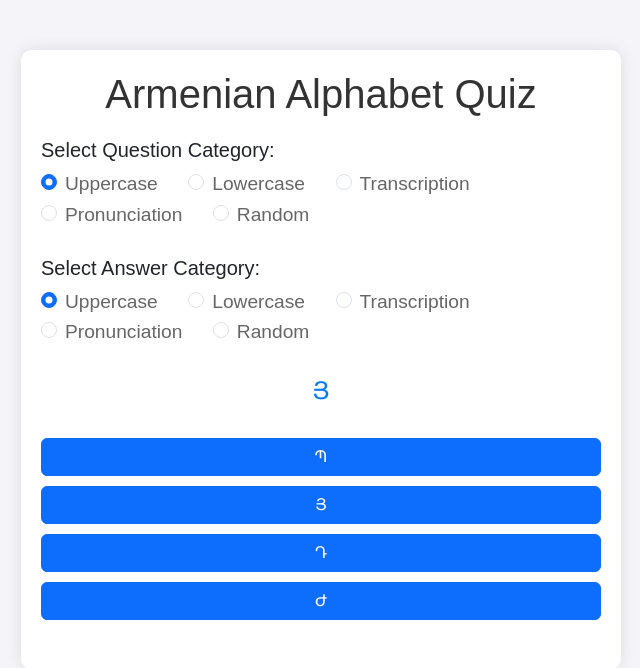
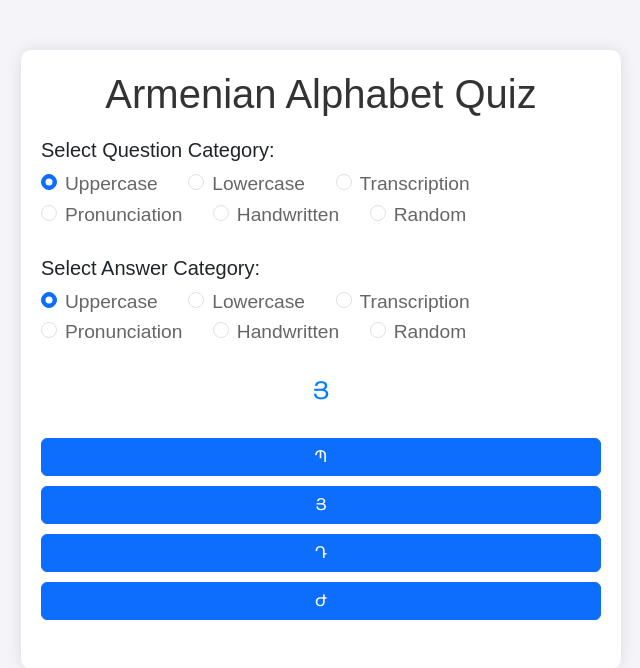
Before and after one commit to Reathe/armenian-quizz, a Flask app: page / in a window 1280 px wide. Shown: the top 668 px of the page, without its empty margins (319-959 px from the left). Run offline with Flask 3, Linux system fonts and the light colour scheme; some libraries are stand-ins or nearby versions.

Commit message:
Handwritten added

```diff
--- a/app.py
+++ b/app.py
@@ -172,7 +172,7 @@ armenian_alphabet = {
         "Hy-օ.ogg",
         "Hy-ֆ.ogg",
     ],
-    "handwriting": [
+    "handwritten": [
         "Ա_handwritten.svg",
         "Բ_handwritten.svg",
         "Գ_handwritten.svg",
@@ -215,6 +215,7 @@ armenian_alphabet = {
     ],
 }
 
+
 def get_random_choices(answer_category, correct_answer, num_choices=4):
     choices = random.sample(armenian_alphabet[answer_category], num_choices - 1)
     if correct_answer not in choices:
@@ -222,26 +223,46 @@ def get_random_choices(answer_category, correct_answer, num_choices=4):
     random.shuffle(choices)
     return choices
 
-@app.route('/')
+
+@app.route("/")
 def index():
-    return render_template('quiz.html')
+    return render_template("quiz.html")
 
-@app.route('/get_question', methods=['POST'])
+
+@app.route("/get_question", methods=["POST"])
 def get_question():
-    question_category = request.form.get('category')
-    answer_category = request.form.get('answer_category')
+    question_category = request.form.get("category")
+    answer_category = request.form.get("answer_category")
 
     # Select the index based on the question category
     correct_index = random.randint(0, len(armenian_alphabet[question_category]) - 1)
     correct_answer = armenian_alphabet[answer_category][correct_index]
 
-    if question_category == 'pronunciation':
-        question = url_for('static', filename=f'sounds/{armenian_alphabet[question_category][correct_index]}')
+    if question_category == "pronunciation":
+        question = url_for(
+            "static",
+            filename=f"sounds/{armenian_alphabet[question_category][correct_index]}",
+        )
+    elif question_category == "handwritten":
+        question = url_for(
+            "static",
+            filename=f"handwritten/{armenian_alphabet[question_category][correct_index]}",
+        )
     else:
         question = armenian_alphabet[question_category][correct_index]
 
-    choices = get_random_choices(answer_category, correct_answer)
-    return jsonify({'question': question, 'choices': choices, 'correct': correct_answer})
+    if answer_category == "handwritten":
+        choices = [
+            url_for("static", filename=f"handwritten/{choice}")
+            for choice in get_random_choices(answer_category, correct_answer)
+        ]
+    else:
+        choices = get_random_choices(answer_category, correct_answer)
 
-if __name__ == '__main__':
+    return jsonify(
+        {"question": question, "choices": choices, "correct": correct_answer}
+    )
+
+
+if __name__ == "__main__":
     app.run(debug=True)
--- a/templates/quiz.html
+++ b/templates/quiz.html
@@ -23,7 +23,7 @@
         function getSelectedCategory(categoryName) {
             const selectedValue = document.querySelector(`input[name="${categoryName}"]:checked`).value;
             if (selectedValue === 'random') {
-                const categories = ['uppercase', 'lowercase', 'transcription', 'pronunciation'];
+                const categories = ['uppercase', 'lowercase', 'transcription', 'pronunciation', 'handwritten'];
                 return categories[Math.floor(Math.random() * categories.length)];
             }
             return selectedValue;
@@ -38,13 +38,15 @@
 
             if (data.question.endsWith('.ogg')) {
                 questionElement.innerHTML = `<audio controls src="${data.question}"></audio>`;
+            } else if (data.question.endsWith('.svg')) {
+                questionElement.innerHTML = `<img src="${data.question}" class="img-fluid" alt="Handwritten Letter">`;
             } else {
                 questionElement.textContent = data.question;
             }
 
             data.choices.forEach(choice => {
                 const button = document.createElement('button');
-                button.textContent = choice;
+                button.innerHTML = choice.endsWith('.svg') ? `<img src="${choice}" class="img-fluid" alt="Handwritten Letter">` : choice;
                 button.className = "btn btn-primary btn-block";
                 button.onclick = () => checkAnswer(choice, data.correct);
                 choicesElement.appendChild(button);
@@ -89,6 +91,10 @@
                 <label class="form-check-label" for="pronunciation">Pronunciation</label>
             </div>
             <div class="form-check form-check-inline">
+                <input class="form-check-input" type="radio" name="questionCategory" id="handwritten" value="handwritten">
+                <label class="form-check-label" for="handwritten">Handwritten</label>
+            </div>
+            <div class="form-check form-check-inline">
                 <input class="form-check-input" type="radio" name="questionCategory" id="randomQuestion" value="random">
                 <label class="form-check-label" for="randomQuestion">Random</label>
             </div>
@@ -114,6 +120,10 @@
                 <label class="form-check-label" for="pronunciationAnswer">Pronunciation</label>
             </div>
             <div class="form-check form-check-inline">
+                <input class="form-check-input" type="radio" name="answerCategory" id="handwrittenAnswer" value="handwritten">
+                <label class="form-check-label" for="handwrittenAnswer">Handwritten</label>
+            </div>
+            <div class="form-check form-check-inline">
                 <input class="form-check-input" type="radio" name="answerCategory" id="randomAnswer" value="random">
                 <label class="form-check-label" for="randomAnswer">Random</label>
             </div>
```
